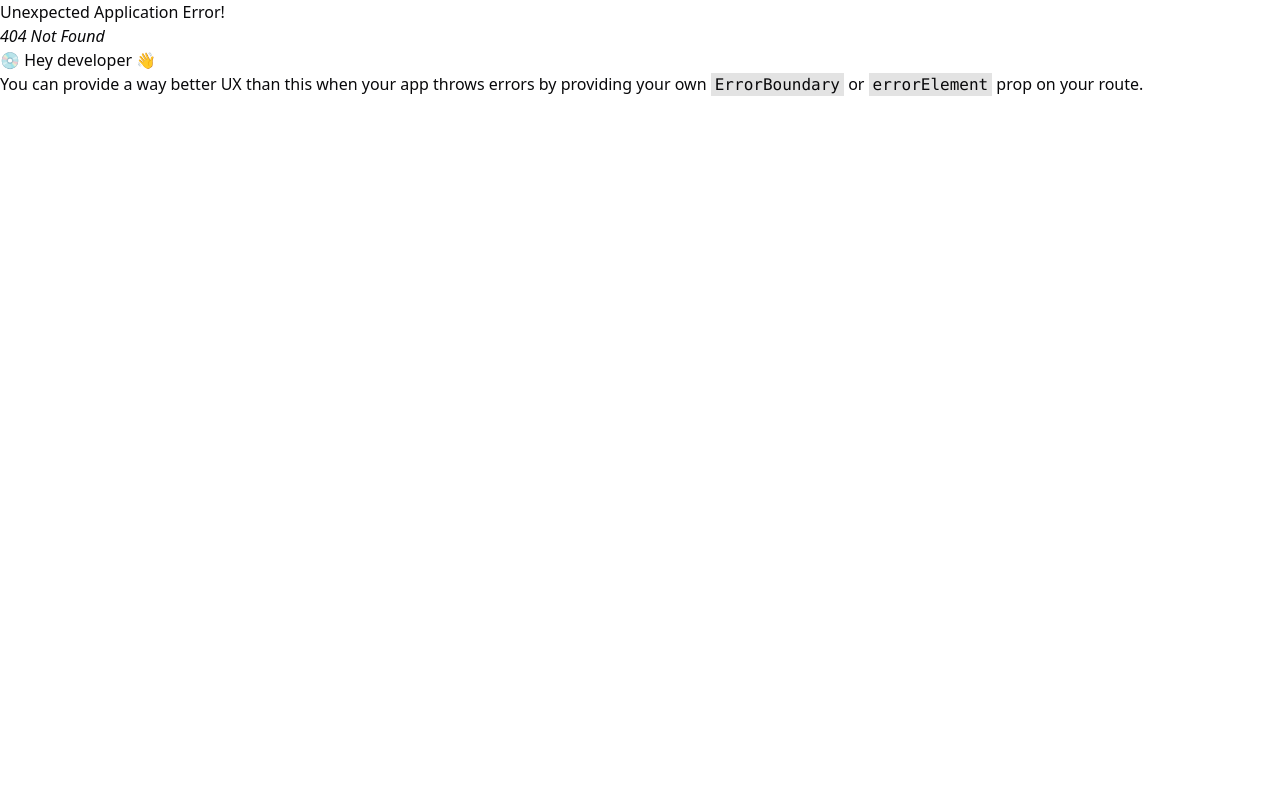
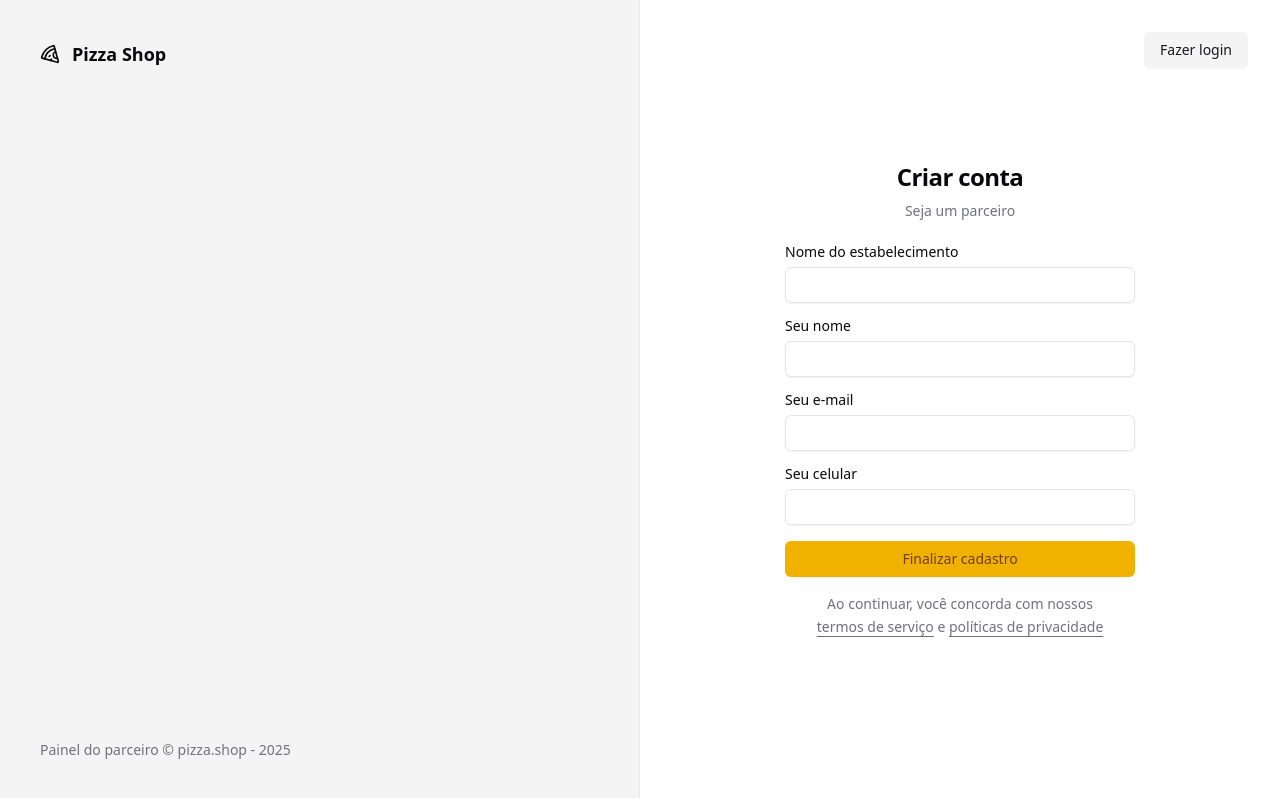
Before and after one commit to marlondenisck/ignite-pizza-shop, a React (Vite) app: page /cadastro in a window 1280 px wide. Before the commit this address had no page. Built offline with nearby package versions, Linux system fonts and the light colour scheme.

Commit message:
Página: Cadastro de restaurante

```diff
--- a/src/pages/_layouts/auth.tsx
+++ b/src/pages/_layouts/auth.tsx
@@ -14,7 +14,7 @@
         </footer>
       </div>
 
-      <div className='flex flex-col items-center justify-center'>
+      <div className='relative flex flex-col items-center justify-center'>
         <Outlet />
       </div>
     </div>
--- a/src/pages/auth/sign-in.tsx
+++ b/src/pages/auth/sign-in.tsx
@@ -1,4 +1,5 @@
 import { useForm } from 'react-hook-form'
+import { Link } from 'react-router'
 import { toast } from 'sonner'
 import { z } from 'zod'
 
@@ -39,6 +40,9 @@
     <>
       <title>Login | Pizza Shop</title>
       <div className='p-8'>
+        <Button asChild variant='secondary' className='absolute top-8 right-8'>
+          <Link to='/cadastro'>Novo estabelecimento</Link>
+        </Button>
         <div className='flex w-[350px] flex-col justify-center gap-6'>
           <div className='flex flex-col gap-2 text-center'>
             <h1 className='text-2xl font-semibold tracking-tight'>Acessar Painel</h1>
--- /dev/null
+++ b/src/pages/auth/sign-up.tsx
@@ -0,0 +1,98 @@
+import { useForm } from 'react-hook-form'
+import { Link, useNavigate } from 'react-router'
+import { toast } from 'sonner'
+import { z } from 'zod'
+
+import { Button } from '@/components/ui/button'
+import { Input } from '@/components/ui/input'
+import { Label } from '@/components/ui/label'
+
+// eslint-disable-next-line @typescript-eslint/no-unused-vars
+const signUpSchema = z.object({
+  restaurantName: z.string().min(3, 'Nome do restaurante deve ter pelo menos 3 caracteres'),
+  managerName: z.string().min(3, 'Nome do gerente deve ter pelo menos 3 caracteres'),
+  phone: z.string().min(10, 'Telefone deve ter pelo menos 10 caracteres'),
+  email: z.string().email('Email inválido'),
+})
+
+type SignUpFormData = z.infer<typeof signUpSchema>
+
+export function SignUp() {
+  const natigate = useNavigate()
+
+  const {
+    register,
+    handleSubmit,
+    formState: { isSubmitting },
+  } = useForm<SignUpFormData>()
+
+  async function handleSignUp(data: SignUpFormData) {
+    try {
+      await new Promise((resolve) => setTimeout(resolve, 2000))
+
+      toast.success('Restaurante cadastrado com sucesso', {
+        action: {
+          label: 'Login',
+          onClick: () => natigate('/login'),
+        },
+      })
+    } catch (error) {
+      toast.error('Erro ao cadastrar o estabelecimento')
+    }
+  }
+
+  return (
+    <>
+      <title>Castro | Pizza Shop</title>
+      <div className='p-8'>
+        <Button asChild variant='secondary' className='absolute top-8 right-8'>
+          <Link to='/login'>Fazer login</Link>
+        </Button>
+
+        <div className='flex w-[350px] flex-col justify-center gap-6'>
+          <div className='flex flex-col gap-2 text-center'>
+            <h1 className='text-2xl font-semibold tracking-tight'>Criar conta</h1>
+            <p className='text-muted-foreground text-sm'>Seja um parceiro</p>
+          </div>
+
+          <form className='space-y-4' onSubmit={handleSubmit(handleSignUp)}>
+            <div className='space-y-2'>
+              <Label htmlFor='restaurantName'>Nome do estabelecimento</Label>
+              <Input id='restaurantName' type='text' {...register('restaurantName')} />
+            </div>
+
+            <div className='space-y-2'>
+              <Label htmlFor='managerName'>Seu nome</Label>
+              <Input id='managerName' type='text' {...register('managerName')} />
+            </div>
+
+            <div className='space-y-2'>
+              <Label htmlFor='email'>Seu e-mail</Label>
+              <Input id='email' type='email' {...register('email')} />
+            </div>
+
+            <div className='space-y-2'>
+              <Label htmlFor='phone'>Seu celular</Label>
+              <Input id='phone' type='tel' {...register('phone')} />
+            </div>
+
+            <Button disabled={isSubmitting} className='w-full' type='submit'>
+              Finalizar cadastro
+            </Button>
+
+            <p className='text-muted-foreground px-6 text-center text-sm leading-relaxed'>
+              Ao continuar, você concorda com nossos{' '}
+              <a href='' className='underline underline-offset-4'>
+                termos de serviço
+              </a>{' '}
+              e{' '}
+              <a href='' className='underline underline-offset-4'>
+                políticas de privacidade
+              </a>
+            </p>
+          </form>
+        </div>
+      </div>
+    </>
+  )
+}
--- a/src/routes.tsx
+++ b/src/routes.tsx
@@ -4,6 +4,7 @@
 import { AuthLayout } from './pages/_layouts/auth'
 import { Dashboard } from './pages/app/dashboard'
 import { SignIn } from './pages/auth/sign-in'
+import { SignUp } from './pages/auth/sign-up'
 
 export const router = createBrowserRouter([
   {
@@ -24,6 +25,10 @@
         path: '/login',
         element: <SignIn />,
       },
+      {
+        path: '/cadastro',
+        element: <SignUp />,
+      },
     ],
   },
 ])
```
